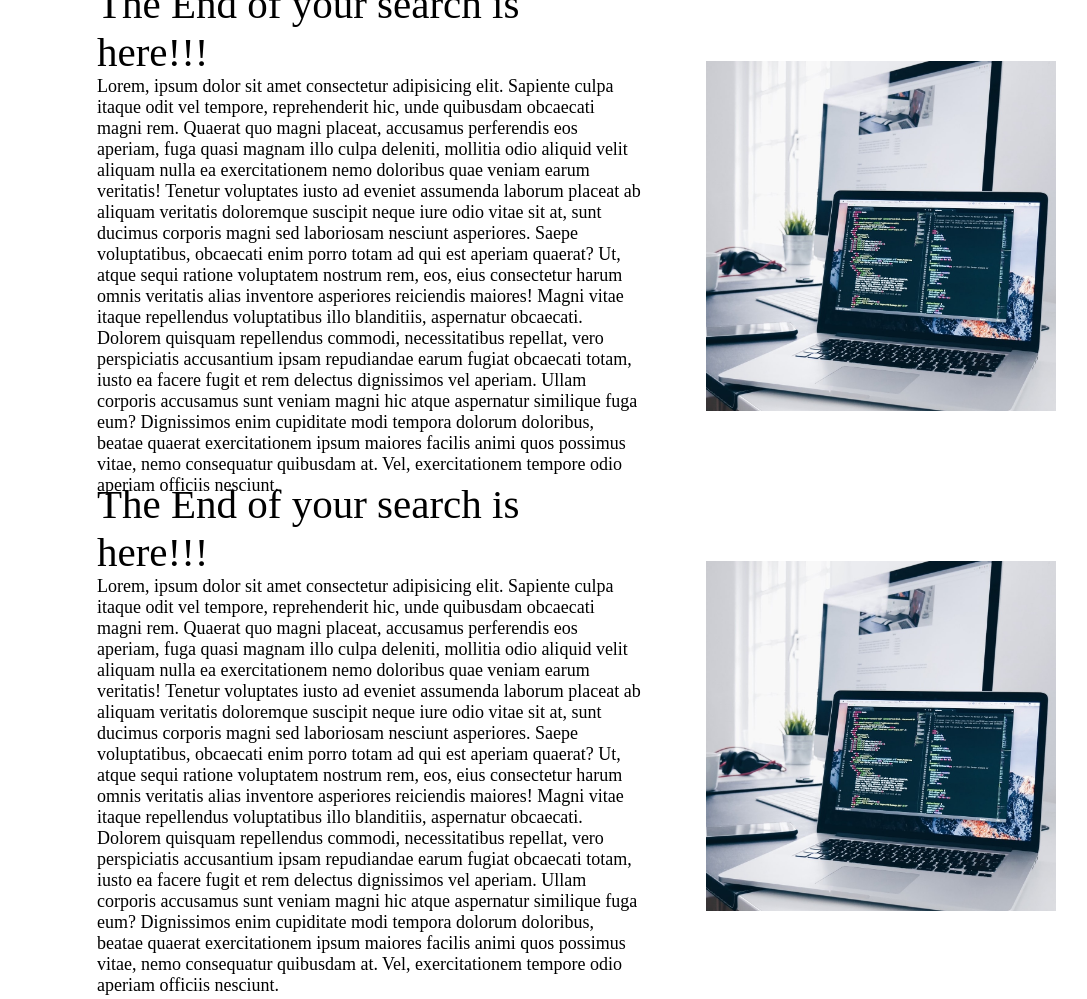
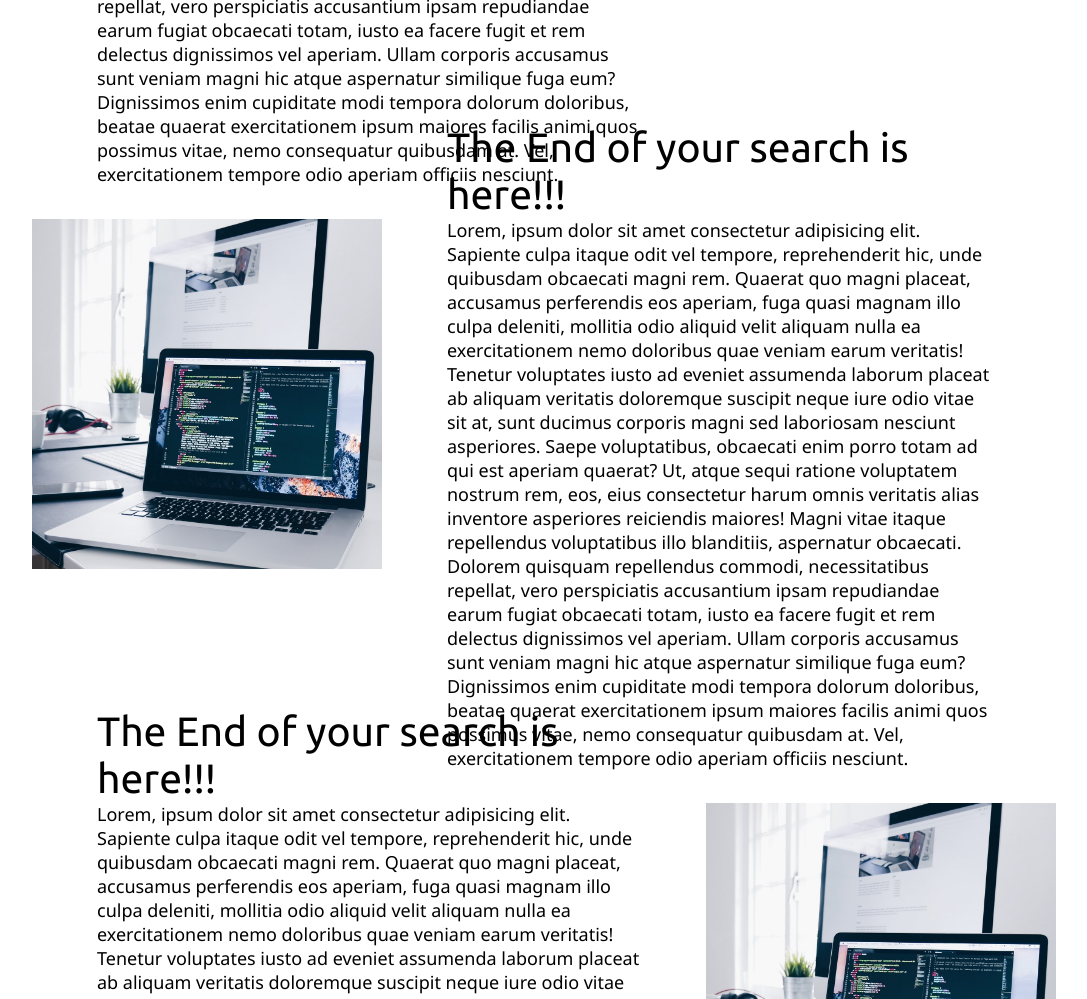
Before and after one commit to SubhanRaj/iCoder, a plain HTML site: page index.html in a window 1280 px wide. Shown: the part 1380-2379 px from the top of the page, without its empty margins (96-1183 px from the left). Drawn offline with Linux system fonts and the light colour scheme.

Commit message:
new sections

```diff
--- a/css/main.css
+++ b/css/main.css
@@ -1,3 +1,5 @@
+@import url('https://fonts.googleapis.com/css2?family=Ubuntu&display=swap');
+
 * {
     margin: 0;
     padding: 0;
@@ -127,17 +129,30 @@ font-size: 41px;
     vertical-align: middle;
 }
 
-.secRight{
+.section {
     height:500px;
     display: flex;
     align-items: center;
     justify-content: space-evenly;
     max-width: 80%;
     margin: auto;
+    font-family: 'Ubuntu',sans-serif;
+    padding: 10px;
+    margin-top: 5%;
+}
+.section-left{
+    flex-direction: row-reverse;
+    margin-top: 5%;
+
+}
+
+.sectionSubTag{
+    font-family: 'Segoe UI', Tahoma, Geneva, Verdana, sans-serif;
 }
 
 .paras {
-    padding: 0 65px;
+    padding: 0px 65px;
+    margin-top: 10%;
 }
 
 .imgFluid {
--- a/index.html
+++ b/index.html
@@ -54,7 +54,7 @@
         </div>
     </section>
 
-    <section class="secRight">
+    <section class="section">
         <div class="paras">
             <p class="sectionTag text-big">
                 The End of your search is here!!!
@@ -81,7 +81,7 @@
         </div>
 
     </section>
-    <section class="secRight">
+    <section class="section section-left">
         <div class="paras">
             <p class="sectionTag text-big">
                 The End of your search is here!!!
@@ -108,7 +108,7 @@
         </div>
 
     </section>
-    <section class="secRight">
+    <section class="section">
         <div class="paras">
             <p class="sectionTag text-big">
                 The End of your search is here!!!
```
